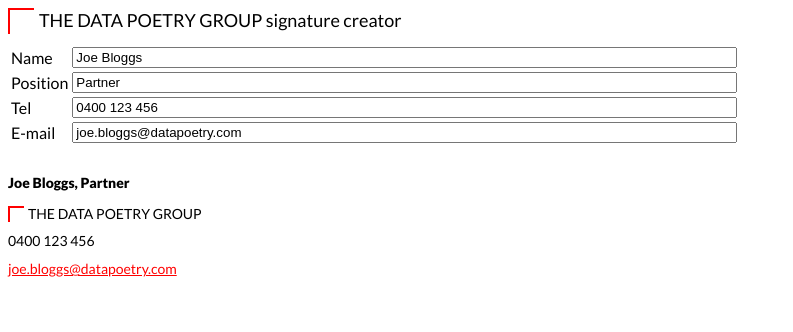
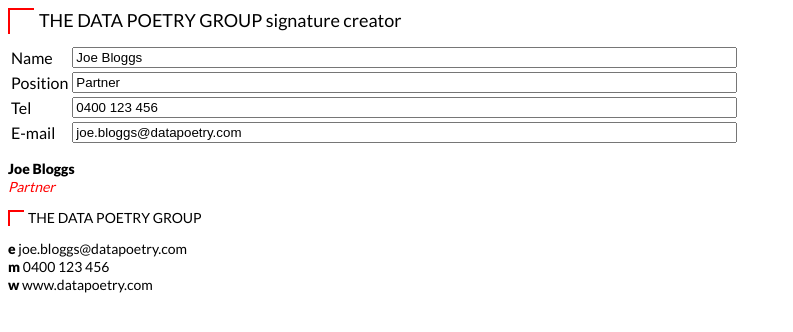
Before and after one commit to electronpoetry/datapoetry_www, a plain HTML site: page sig.html in a window 1280 px wide. Shown: the whole page, without its empty margins (0-793 px from the left). Drawn offline with nearby package versions, Linux system fonts and the light colour scheme.

Commit message:
Updated signature creator

```diff
--- a/sig.html
+++ b/sig.html
@@ -3,7 +3,11 @@
 	<link href='https://fonts.googleapis.com/css?family=Lato:400,900' rel='stylesheet' type='text/css'>
 	<style type='text/css'>
 		.red { color: red; }
-		a.red:visited, a.red:link, a.red:hover { color: red; }
+		a.red:visited, a.red:link { color: red; text-decoration: none; }
+		a.red:hover, a.red:active { color: red; text-decoration: underline; }
+		.black { color: black }
+		a.black:visited, a.black:link { color: black; text-decoration: none; }
+		a.black:hover, a.black:active { color: black; text-decoration: underline; }
 		.square { height: 24px; width: 24px; float: left; margin-right: 5px; }
 		.square_small { height: 14px; width: 14px; float: left; margin-right: 4px; }
 		.ROC {
@@ -31,10 +35,14 @@
 	</table>
 	</form>
 	<div>
-<div style="font-weight: 900; padding: 14px 0;"><span id="fullname">Joe Bloggs</span>, <span id="position">Partner</span></div>
+<div style="font-weight: 900; padding: 8x 0;"><span id="fullname">Joe Bloggs</span></div>
+<div style="padding: 0 0 14px;" class="red"><span id="position"><em>Partner</em></span></div>
 <div class="square_small ROC"></div><div style="line-height: 16px;">THE DATA POETRY GROUP</div>
-<div id="tel" style="padding: 10px 0;">0400 123 456</div>
-<div><a id="email" href="mailto:joe.bloggs@datapoetry.com" class="red">joe.bloggs@datapoetry.com</a></div>
+<div style="padding: 14px 0">
+	<div><strong>e</strong> <a id="email" href="mailto:joe.bloggs@datapoetry.com" class="black">joe.bloggs@datapoetry.com</a></div>
+	<div><strong>m</strong> <span id="tel">0400 123 456</span></div>
+	<div><strong>w</strong> <a href="http://www.datapoetry.com/" class="black">www.datapoetry.com</a></div>
+</div>
 </div>
 </body>
 <script type="text/javascript" src="https://ajax.googleapis.com/ajax/libs/jquery/1.7.1/jquery.min.js"></script>
```
